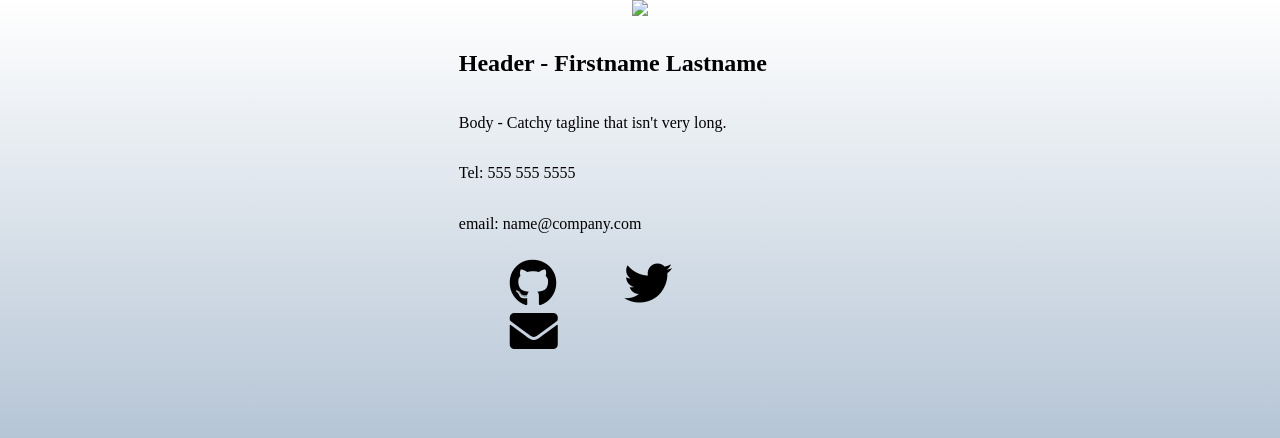
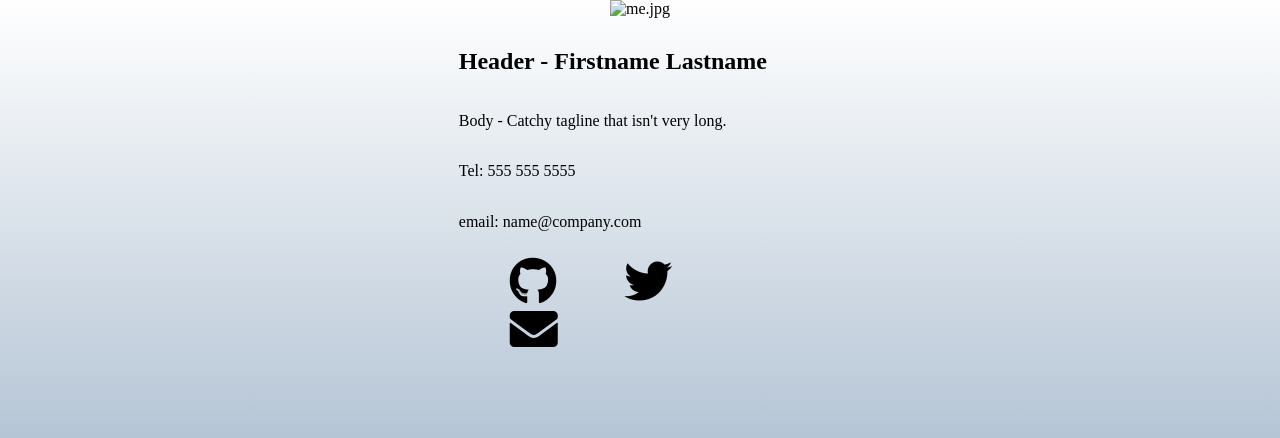
Before and after one commit to mwoolweaver/contigo, a Jekyll site: the page built from index.html, in a window 1280 px wide. Shown: the top 438 px of the page. Built offline with Jekyll 4.4.1, drawn with Linux system fonts in a browser that asks for light colours; nearby versions of some CDN libraries.

Commit message:
Update default.html

```diff
--- a/_layouts/default.html
+++ b/_layouts/default.html
@@ -4,7 +4,7 @@
     <body>
         <main class="wrapper">
             <header>
-                    <img src="me.jpg">
+                    <img src="me.jpg" alt="me.jpg" width="500" height="600">
             </header>
             {{ content }}
             <footer>
```
